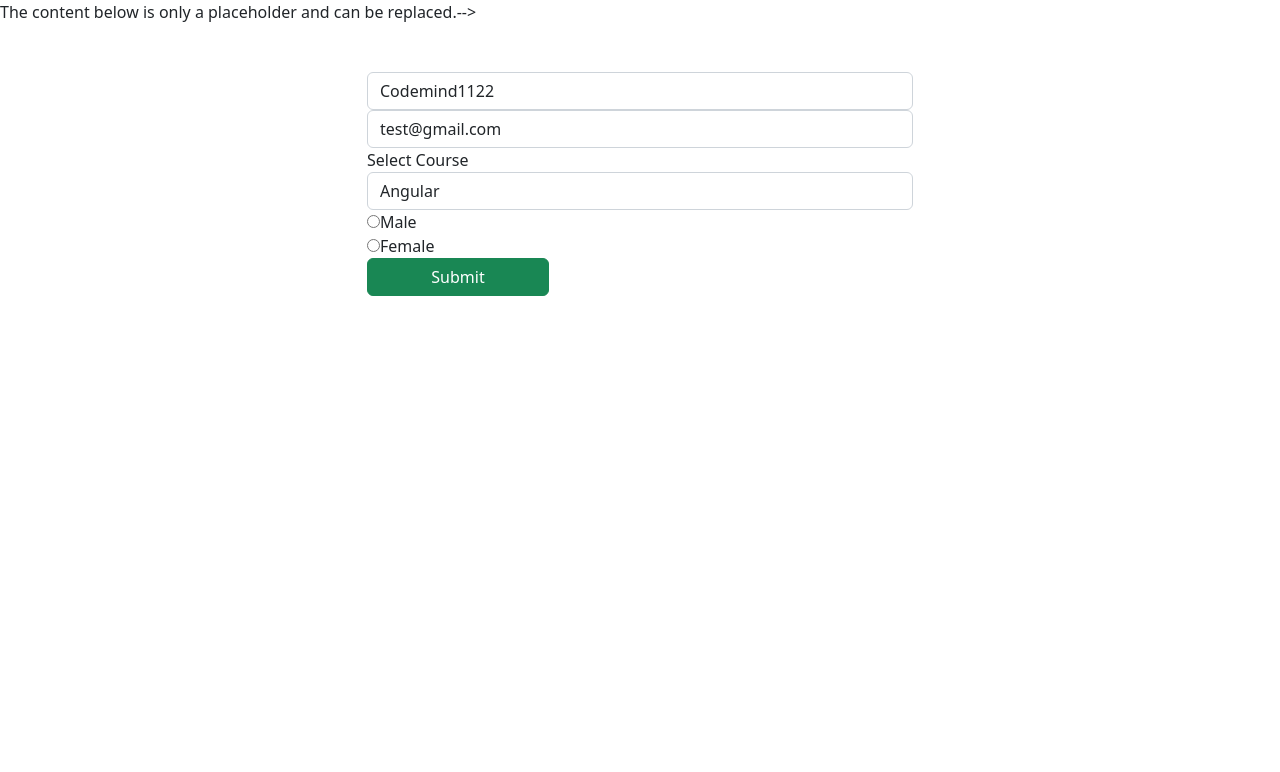
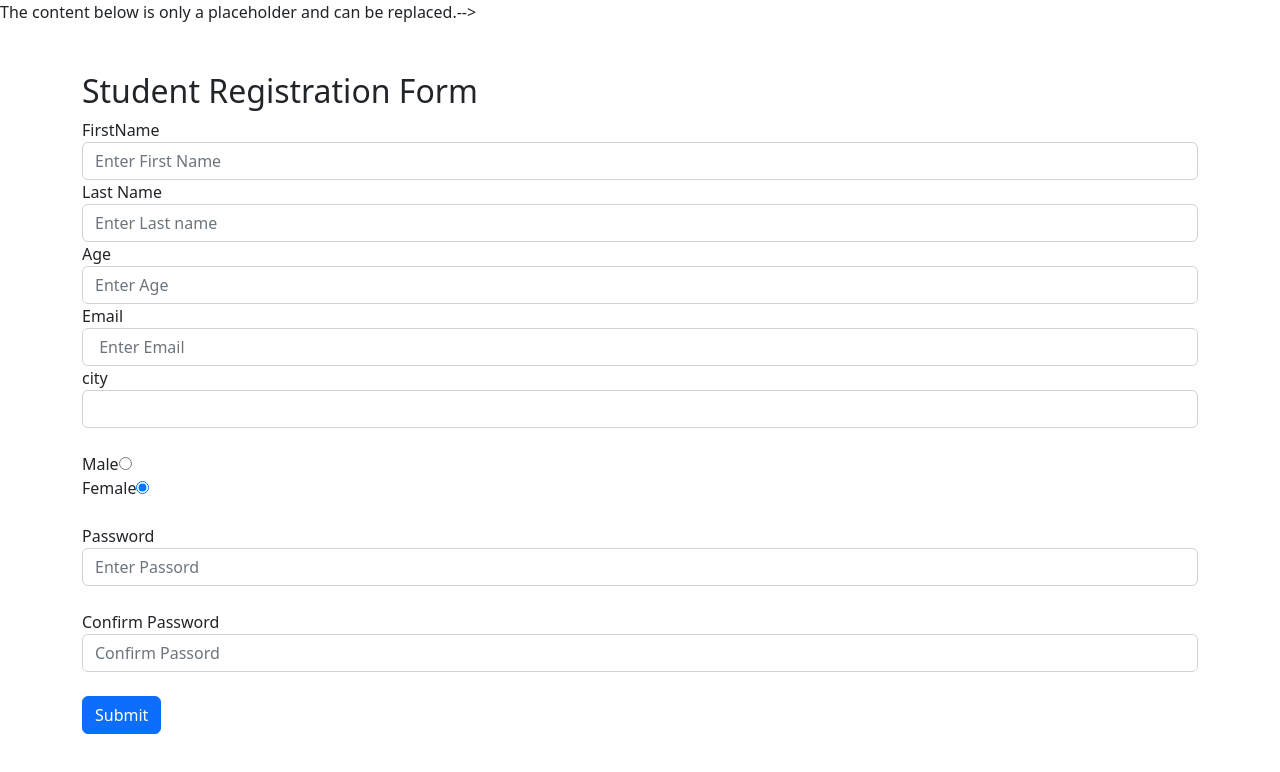
Before and after one commit to Nishaphadtare/angular8_learning, an Angular app in the folder angularapp/: page / in a window 1280 px wide. Shown: the top 772 px of the page. Built offline with nearby package versions, Linux system fonts and the light colour scheme.

Commit message:
assignment template DrivrenForm
assignment template DrivrenForm

```diff
--- a/angularapp/src/app/app.component.html
+++ b/angularapp/src/app/app.component.html
@@ -93,7 +93,8 @@ The content below is only a placeholder and can be replaced.-->
 
  <!-- <app-accountform></app-accountform>  -->
  <!-- <app-form></app-form> -->
- <app-reactiveform></app-reactiveform>
+ <!-- <app-reactiveform></app-reactiveform> -->
 <!-- <app-assign-reactive-form></app-assign-reactive-form> -->
+<app-assign-template-drivenform></app-assign-template-drivenform>
 
    <router-outlet></router-outlet>
--- a/angularapp/src/app/app.module.ts
+++ b/angularapp/src/app/app.module.ts
@@ -27,6 +27,7 @@ import { AccountformComponent } from './accountform/accountform.component';
 import { FormComponent } from './form/form.component';
 import { ReactiveformComponent } from './reactiveform/reactiveform.component';
 import { AssignReactiveFormComponent } from './assign-reactive-form/assign-reactive-form.component';
+import { AssignTemplateDrivenformComponent } from './assign-template-drivenform/assign-template-drivenform.component';
 
 @NgModule({
   declarations: [
@@ -54,6 +55,7 @@ import { AssignReactiveFormComponent } from './assign-reactive-form/assign-react
     FormComponent,
     ReactiveformComponent,
     AssignReactiveFormComponent,
+    AssignTemplateDrivenformComponent,
 
 
 
--- /dev/null
+++ b/angularapp/src/app/assign-template-drivenform/assign-template-drivenform.component.css
@@ -0,0 +1,4 @@
+input.ng-invalid.ng-touched{
+    border: 1px solid red;
+    box-shadow: 0 0 13px red;
+}
--- /dev/null
+++ b/angularapp/src/app/assign-template-drivenform/assign-template-drivenform.component.html
@@ -0,0 +1,55 @@
+<div class="container">
+    <div class="row justify-content-center">
+        <div class="col text-left rounded-shadow py-5">
+            <form (ngSubmit)="OnSubmit(myForm)" #myForm >
+                <h2>Student Registration Form</h2>
+
+                <div class="form-group">
+                    <label for="firstname">FirstName</label>
+                    <input type="text" class="form-control" name="firstname" id="firstname" placeholder="Enter First Name" ngModel required>
+                    <small class="text-danger" *ngIf="firstname">First name is required Enter atleast 5 Characters : {{firstname}}</small>
+                </div>
+                <div class="form-group">
+                    <label for="lastname">Last Name</label>
+                    <input type="text" class="form-control" name="lastname" id="lastname" placeholder="Enter Last name" ngModel required>
+                    <small class="text-danger" *ngIf="lastname">Enter Last Name: {{lastname}}</small>
+                </div>
+                <div class="form-group">
+                    <label for="age">Age</label>
+                    <input type="text" class="form-control" name="age" id="age" placeholder="Enter Age" ngModel required>
+                    <small class="text-danger" *ngIf="age">Enter age : {{age}}</small>
+                </div>
+                <div class="form-group">
+                    <label for="email">Email</label>
+                    <input type="text" class="form-control" name="email" id="email" #email="ngModel" email placeholder=" Enter Email" ngModel required>
+                    <small class="text-danger" *ngIf="!email.valid && email.touched">Please enter valid Email </small>
+                </div>
+                <div class="form-group">
+                    <label for="city">city</label>
+                   <select class="form-control" id="city" name="city" ngModel required>
+                    <option value="Mumbai">Mumbai</option>
+                    <option value="Kolkata">Kolkata</option>
+                    <option value="Delhi">Delhi</option>
+                   </select>
+                </div>
+                <br>
+                <div class="custom-control custom-radio" *ngFor="let gender of genders">
+                    <label for="{{gender}}" class="custom-control-input">{{gender.value}}</label>
+                    <input type="radio" class="custom-control-input" name="gender" id="{{gender.id}}" value="{{gender.value}}" [(ngModel)]="defaultGender" required>
+                </div>
+                <br>
+                <div class="form-group">
+                    <label for="password">Password</label>
+                    <input type="password" class="form-control" name="password" id="password" placeholder="Enter Passord" ngModel required>
+                </div>
+                <br>
+                <div class="form-group">
+                    <label for="confirmpassword">Confirm Password</label>
+                    <input type="password" name="confirmpassword" id="confirmpassword" class="form-control" placeholder="Confirm Passord" ngModel required>
+                </div>
+                <br>
+                <button type="submit" class="btn btn-primary" [disabled]="myForm.valid">Submit</button>
+            </form>
+        </div>
+    </div>
+</div>
--- /dev/null
+++ b/angularapp/src/app/assign-template-drivenform/assign-template-drivenform.component.ts
@@ -0,0 +1,44 @@
+import { Component, OnInit } from '@angular/core';
+import { NgForm } from '@angular/forms';
+
+
+@Component({
+  selector: 'app-assign-template-drivenform',
+  templateUrl: './assign-template-drivenform.component.html',
+  styleUrls: ['./assign-template-drivenform.component.css']
+})
+export class AssignTemplateDrivenformComponent implements OnInit {
+
+stubmitted : boolean =false;
+defaultGender : string = 'Female';
+// employee = new Employees();
+genders = [
+  {
+    id :'1',
+    value: 'Male'
+  },
+  {
+    id: '2',
+    value: 'Female'
+  }
+]
+  constructor() { }
+
+  ngOnInit() {
+  }
+  OnSubmit(form: NgForm){
+    this.stubmitted = true
+
+
+
+    // console.log(form.valueChanges);
+
+
+
+    // this.username.value;
+    // form.reset();
+      // form.controls['gender'].setValue['Feamil']
+      // console.log(form.controls);
+
+    }
+  }
--- a/angularapp/src/app/reactiveform/reactiveform.component.css
+++ b/angularapp/src/app/reactiveform/reactiveform.component.css
@@ -2,3 +2,21 @@ input.ng-invalid.ng-touched{
     border: 1px solid red;
     box-shadow: 0 0 13px red;
 }
+.btn-add{
+    font-size: 12px;
+    font-weight: 700;
+    color: rgba(0, 0, 0, 0.397);
+}
+.btn-add i{
+    font-size: 30px;
+    line-height: 15px;
+    display: inline-block;
+    position: relative;
+    top: 7px;
+    margin-right: 3px;
+}
+.btn-add:hover{
+    border: 1px solid blue;
+    background: #fff;
+    color: blue;
+}
--- a/angularapp/src/app/reactiveform/reactiveform.component.html
+++ b/angularapp/src/app/reactiveform/reactiveform.component.html
@@ -36,12 +36,28 @@
                     <input type="radio" class="custom-control-input" id="{{gender.id}}" value="{{gender.value}}" formControlName="gender">
                     <label for="{{gender.id}}">{{gender.value}}</label>
                 </div>
-
         </div>
-
-
+            <div class="form-gorup" formArrayName="skills">
+                <label>Skills</label>
+                <ng-container *ngFor="let skill of  this.myReactiveForm.get('skills').controls; index as i">
+                    <input type="text" class="form-control mt-2" placeholder="Add skills" formControlName="{{i}}">
+                </ng-container>
+                <button class="btn btn-light btn-sm mt-4 btn-add" (click)="OnAddSkills()"><i>+</i> Add Skills</button>
+            </div>
+<br>
             <button class="btn btn-success col-md-4">Submit</button>
         </form>
     </div>
+    <div class="row-justify-content-center mt-2" *ngIf="submitted">
+        <div class="col-md-6 rounded-shadow py-4">
+            <h2>Reactive Form Data</h2>
+            <p>User Name: <strong>{{myReactiveForm.get('userDetails.username').value}}</strong> </p>
+            <p>User Email: <strong>{{myReactiveForm.get('userDetails.email').value}}</strong></p>
+            <p>Selected Course: <strong>{{myReactiveForm.get('course').value}}</strong></p>
+            <p>Gender: <strong>{{myReactiveForm.get('gender').value}}</strong></p>
+
+
+        </div>
+    </div>
 </div>
 </div>
--- a/angularapp/src/app/reactiveform/reactiveform.component.ts
+++ b/angularapp/src/app/reactiveform/reactiveform.component.ts
@@ -1,6 +1,7 @@
 import { Component, OnInit } from '@angular/core';
-import { ControlContainer, FormControl, FormGroup, Validators } from '@angular/forms';
+import { ControlContainer, FormArray, FormControl, FormGroup, Validators } from '@angular/forms';
 import { Observable } from 'rxjs';
+import { format } from 'util';
 
 
 @Component({
@@ -9,6 +10,7 @@ import { Observable } from 'rxjs';
   styleUrls: ['./reactiveform.component.css']
 })
 export class ReactiveformComponent implements OnInit {
+  submitted : boolean = false;
 
   notAllowedNames = ["Codemind", "Technology"]
 
@@ -49,14 +51,23 @@ export class ReactiveformComponent implements OnInit {
       'username' : new FormControl('', [Validators.required, this.NaNames.bind(this)]),
       'email' : new FormControl('', [Validators.required, Validators.email, this.NaEmails])
       }),
-      'course' : new FormControl('Angular'),
-      'gender' : new FormControl('')
+      'course' : new FormControl(''),
+      'gender' : new FormControl(''),
+      'skills' : new FormArray([
+        new FormControl(null, Validators.required),
+        // new FormControl(null)
+      ])
     })
   }
   Onsubmit(){
+    this.submitted = true;
     console.log(this.myReactiveForm);
-    var selectedvalue = "";
 
+    // var selectedvalue = "";
+
+  }
+  OnAddSkills(){
+    (<FormArray> this.myReactiveForm.get('skills')).push(new FormControl(null, Validators.required));
   }
   NaNames(control: FormControl)
   {
--- a/angularapp/src/app/simpleform/simpleform.component.html
+++ b/angularapp/src/app/simpleform/simpleform.component.html
@@ -4,7 +4,7 @@
     <div class="row justify-content-center">
         <div class="col-md-6 text-left rounded shadow py-5">
             <form (ngSubmit)="Onsubmit(myForm)" #myForm="ngForm">
-
+                <img src="istockphoto-1180469932-612x612">
                 <div ngModelGroup="userDetails" #userDetails="ngModelGroup">
 
                 <div class="form-group">
```
Also changed, not shown: angularapp/src/water-background-blue-drops-wallpaper-preview.jpg (renamed from angularapp/src/app/water-background-blue-drops-wallpaper-preview.jpg), 1 other file (tests, documents, lock files or other folders).
